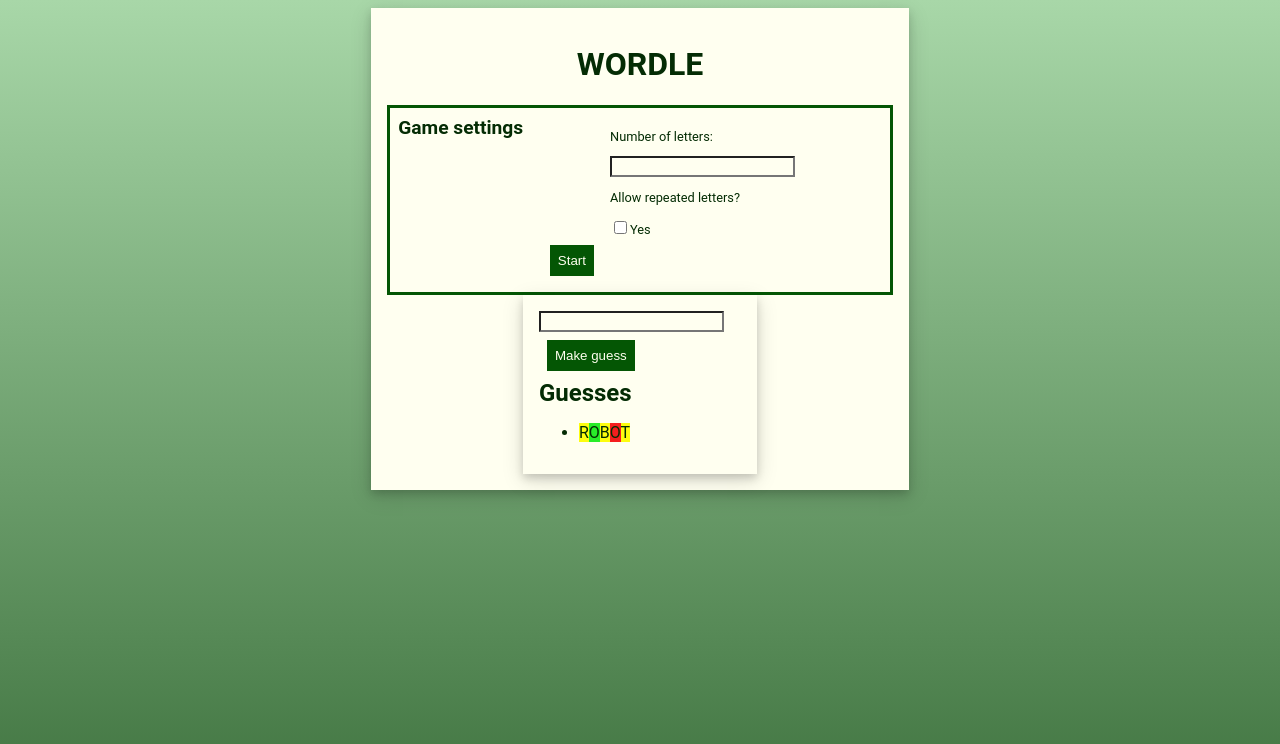
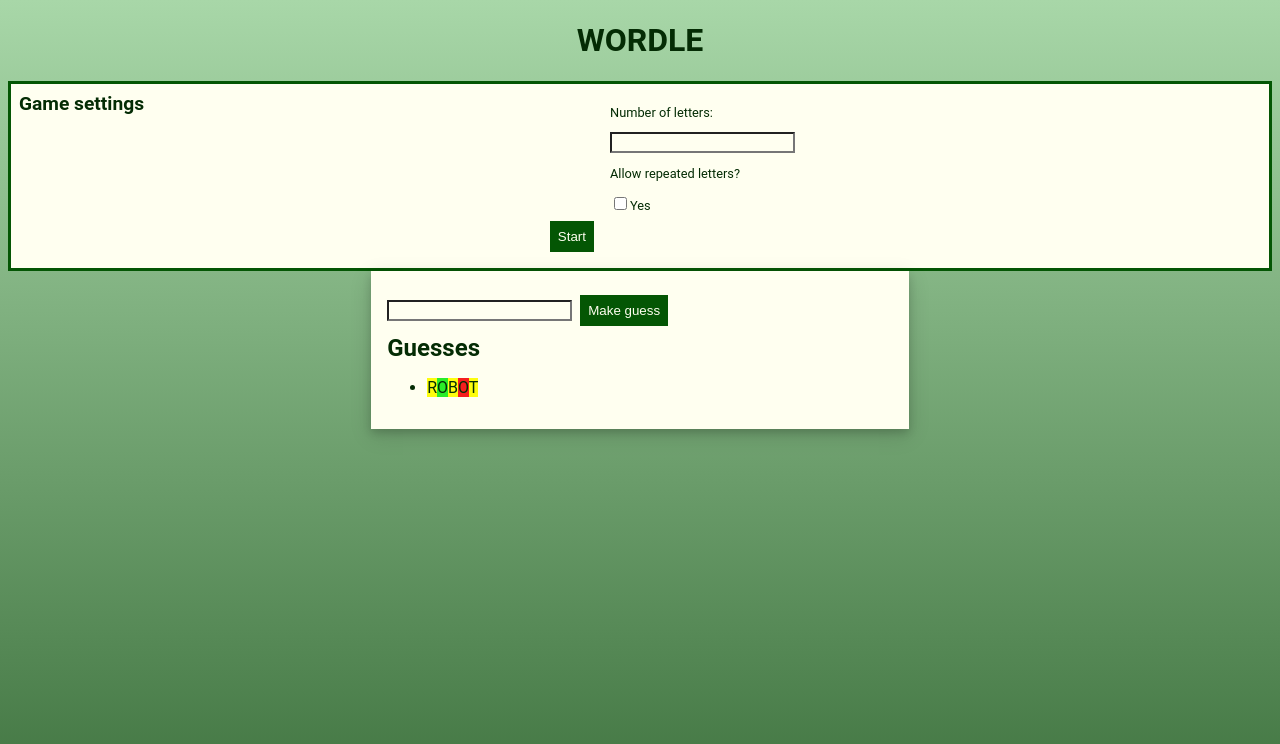
Before and after one commit to kai-ericson/wordle, a React (Vite) app in the folder wordle/: page / in a window 1280 px wide. Shown: the top 744 px of the page. Built offline with nearby package versions, Linux system fonts and the light colour scheme.

Commit message:
fix some bugs

```diff
--- a/wordle/src/App.jsx
+++ b/wordle/src/App.jsx
@@ -1,24 +1,25 @@
 import GameSettings from "./components/GameSettings";
 import Game from "./components/Game";
+
 import { useState } from "react";
 
 function App() {
  const [correctWord, setCorrectWord] = useState("");
-
-
+ const [gameSettings, setSettings] = useState([]);
+ const props = {
+  word: correctWord,
+  settings: gameSettings
+ };
 
   return (
-    <main className="game">
-
+    <main>
       <h1 className="header">WORDLE</h1>
       <GameSettings onGetWord={(word) =>{
+       // console.log(settings[0]+settings[1]);
         setCorrectWord(word);
+       // setSettings(settings);
       }}/>
-
       <Game correctWord={correctWord}/>
-
-
-
     </main>
   )
 }
--- a/wordle/src/components/Game.jsx
+++ b/wordle/src/components/Game.jsx
@@ -2,6 +2,7 @@
 import makeGuess from "./guess";
 //import EndGame from "./EndGame";
 export default function Game({ correctWord }) {
+    //console.log("Settings: "+settings);
     const [startTime] = useState(new Date());
     const [gameState, setGameState] = useState("playing");
     const [endTime, setEndTime] = useState(null);
@@ -50,7 +51,6 @@
                         })}</li>
                     )}
                 )}
-
             </ul>
             </div>
         );
--- a/wordle/src/components/GameSettings.jsx
+++ b/wordle/src/components/GameSettings.jsx
@@ -18,7 +18,7 @@
             const word = payload.data;
             console.log("the word is: ");
             console.log(word);
-            onGetWord(word);
+            onGetWord(word, settings);
             setNumber("");
 
         }} >
```
